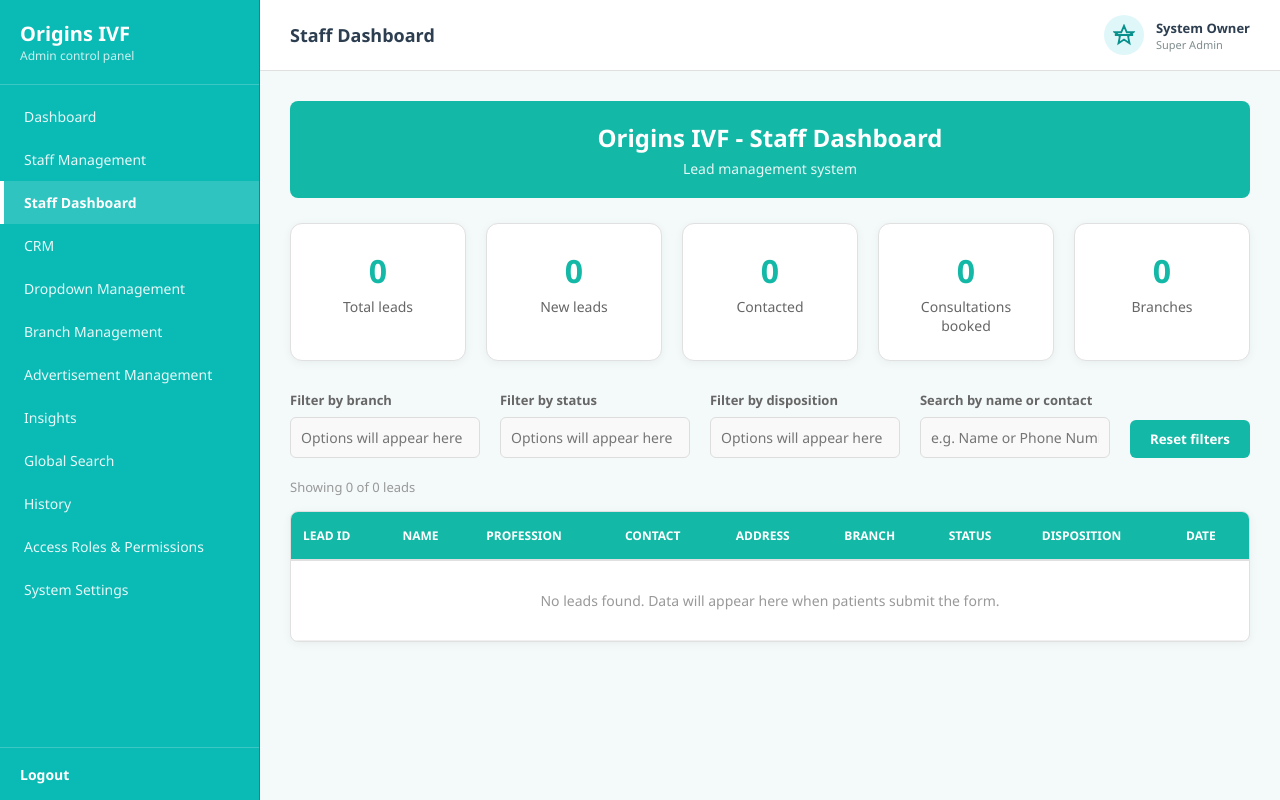
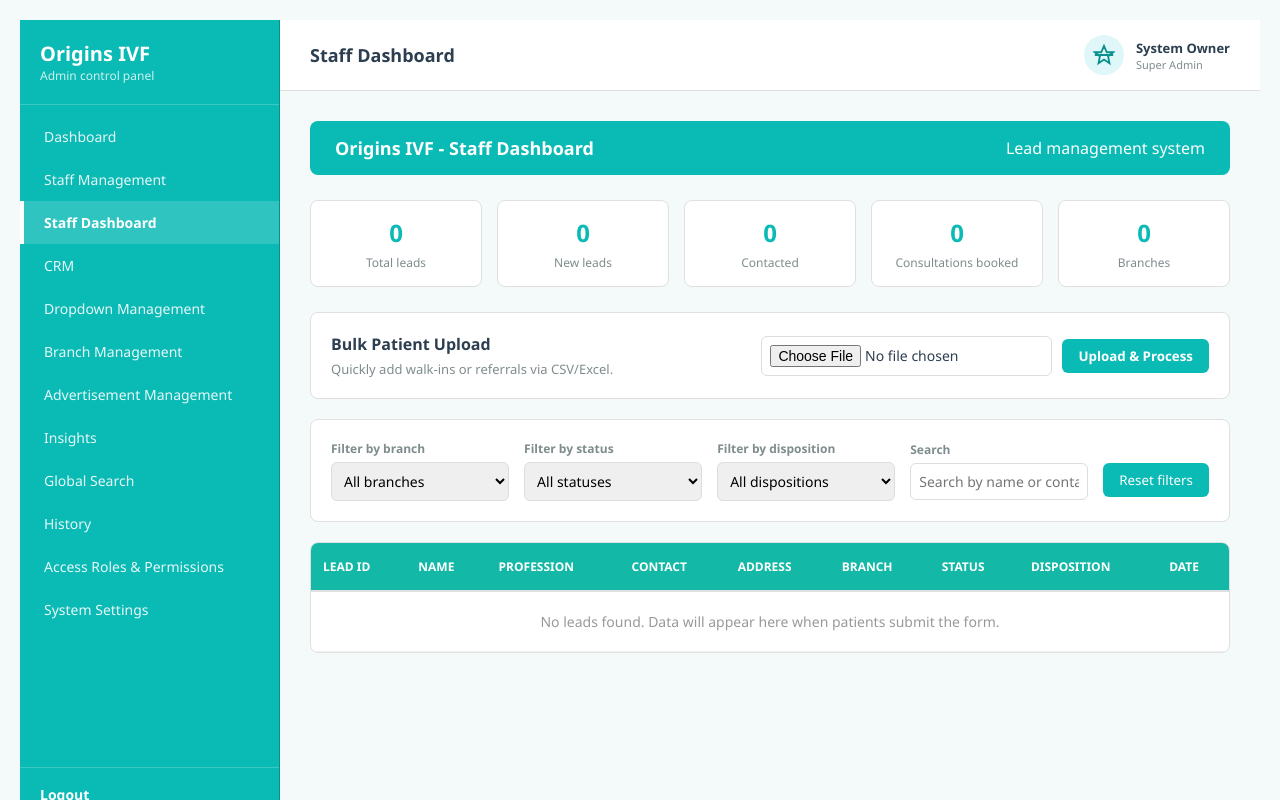
Before and after one commit to Devulapally-hansika/origins-ivf, a Flask app: page /admin/dashboard in a window 1280 px wide, after a click on "Staff Dashboard". Run offline with Flask 3, Linux system fonts and the light colour scheme.

Commit message:
save changes in staff dashboard button access and control

```diff
--- a/templates/admin/base_layout.html
+++ b/templates/admin/base_layout.html
@@ -80,7 +80,7 @@
             <div id="insights" class="module"><p style="color:#999;">Insights Module</p></div>
             <div id="search" class="module">{% include "admin/global_search_module.html" %}</div>
             <div id="history" class="module">{% include "admin/change_history_module.html" %}</div>
-            <div id="roles" class="module"><p style="color:#999;">Roles & Permissions Module</p></div>
+            <div id="roles" class="module">{% include "admin/roles_permissions_module.html" %}</div>
             <div id="settings" class="module"><p style="color:#999;">System Settings Module</p></div>
         </div>
     </div>
--- /dev/null
+++ b/templates/admin/roles_permissions_module.html
@@ -0,0 +1,114 @@
+<style>
+    .roles-card {
+        background: white;
+        border-radius: 8px;
+        padding: 25px;
+        border: 1px solid #eaeaea;
+        box-shadow: 0 1px 3px rgba(0,0,0,0.05);
+    }
+    .roles-title { font-size: 20px; font-weight: 700; color: #1a202c; margin: 0 0 5px 0; }
+    .roles-subtitle { font-size: 14px; color: #718096; margin: 0 0 25px 0; }
+
+    .roles-table { width: 100%; border-collapse: collapse; }
+    .roles-table th {
+        text-align: left;
+        padding: 15px;
+        background: #F0F9F9;
+        color: #4A5568;
+        font-weight: 600;
+        font-size: 13px;
+        text-transform: uppercase;
+        border-bottom: 2px solid #E2E8F0;
+    }
+    .roles-table td {
+        padding: 15px;
+        border-bottom: 1px solid #E2E8F0;
+        font-size: 14px;
+        color: #2D3748;
+    }
+    .roles-table tr:last-child td { border-bottom: none; }
+
+    /* Toggle Switch Styles */
+    .switch { position: relative; display: inline-block; width: 44px; height: 24px; }
+    .switch input { opacity: 0; width: 0; height: 0; }
+    .slider {
+        position: absolute; cursor: pointer;
+        top: 0; left: 0; right: 0; bottom: 0;
+        background-color: #CBD5E0;
+        transition: .4s; border-radius: 24px;
+    }
+    .slider:before {
+        position: absolute; content: "";
+        height: 18px; width: 18px;
+        left: 3px; bottom: 3px;
+        background-color: white;
+        transition: .4s; border-radius: 50%;
+        box-shadow: 0 2px 4px rgba(0,0,0,0.2);
+    }
+    input:checked + .slider { background-color: var(--tiffany); }
+    input:checked + .slider:before { transform: translateX(20px); }
+
+    .center-col { text-align: center; }
+</style>
+
+<div class="roles-card">
+    <h3 class="roles-title">Roles & permissions</h3>
+    <p class="roles-subtitle">Only Super Admin can view or change this page.</p>
+
+    <table class="roles-table">
+        <thead>
+            <tr>
+                <th style="width: 50%;">FEATURE</th>
+                <th class="center-col">ADMIN</th>
+                <th class="center-col">STAFF</th>
+            </tr>
+        </thead>
+        <tbody>
+            <tr>
+                <td>Admin Dashboard</td>
+                <td class="center-col"><label class="switch"><input type="checkbox" checked><span class="slider"></span></label></td>
+                <td class="center-col"><label class="switch"><input type="checkbox"><span class="slider"></span></label></td>
+            </tr>
+            <tr>
+                <td>Staff Management</td>
+                <td class="center-col"><label class="switch"><input type="checkbox" checked><span class="slider"></span></label></td>
+                <td class="center-col"><label class="switch"><input type="checkbox"><span class="slider"></span></label></td>
+            </tr>
+            <tr>
+                <td>Dropdown Management</td>
+                <td class="center-col"><label class="switch"><input type="checkbox" checked><span class="slider"></span></label></td>
+                <td class="center-col"><label class="switch"><input type="checkbox"><span class="slider"></span></label></td>
+            </tr>
+            <tr>
+                <td>Branch Management</td>
+                <td class="center-col"><label class="switch"><input type="checkbox" checked><span class="slider"></span></label></td>
+                <td class="center-col"><label class="switch"><input type="checkbox"><span class="slider"></span></label></td>
+            </tr>
+            <tr>
+                <td>Advertisement Management</td>
+                <td class="center-col"><label class="switch"><input type="checkbox" checked><span class="slider"></span></label></td>
+                <td class="center-col"><label class="switch"><input type="checkbox"><span class="slider"></span></label></td>
+            </tr>
+            <tr>
+                <td>CRM</td>
+                <td class="center-col"><label class="switch"><input type="checkbox" checked><span class="slider"></span></label></td>
+                <td class="center-col"><label class="switch"><input type="checkbox" checked><span class="slider"></span></label></td>
+            </tr>
+            <tr>
+                <td>Staff Dashboard</td>
+                <td class="center-col"><label class="switch"><input type="checkbox" checked><span class="slider"></span></label></td>
+                <td class="center-col"><label class="switch"><input type="checkbox" checked><span class="slider"></span></label></td>
+            </tr>
+            <tr>
+                <td>Global Search</td>
+                <td class="center-col"><label class="switch"><input type="checkbox" checked><span class="slider"></span></label></td>
+                <td class="center-col"><label class="switch"><input type="checkbox" checked><span class="slider"></span></label></td>
+            </tr>
+            <tr>
+                <td>Change History</td>
+                <td class="center-col"><label class="switch"><input type="checkbox" checked><span class="slider"></span></label></td>
+                <td class="center-col"><label class="switch"><input type="checkbox"><span class="slider"></span></label></td>
+            </tr>
+        </tbody>
+    </table>
+</div>
--- a/templates/staff/staff_dashboard_module.html
+++ b/templates/staff/staff_dashboard_module.html
@@ -1,62 +1,92 @@
+<!DOCTYPE html>
+<html lang="en">
+<head>
+    <meta charset="UTF-8">
+    <meta name="viewport" content="width=device-width, initial-scale=1.0">
+    <title>Origins IVF - Staff Dashboard</title>
     <style>
-    .staff-header { background: #14b8a6; color: white; padding: 20px 30px; border-radius: 8px; margin-bottom: 25px; text-align: center; }
-    .staff-header h2 { font-size: 24px; margin-bottom: 5px; }
-    .staff-header p { font-size: 14px; opacity: 0.9; }
+        :root { --tiffany: #0ABAB5; --tiffany-dark: #08908C; --tiffany-light: #E0F7FA; --bg: #F4F9F9; --text: #2C3E50; }
+        * { margin: 0; padding: 0; box-sizing: border-box; font-family: 'Segoe UI', sans-serif; }
+        body { background: var(--bg); color: var(--text); padding: 20px; }
 
-    .staff-cards { display: flex; gap: 20px; margin-bottom: 30px; }
-    .staff-card { background: white; padding: 25px; border-radius: 12px; box-shadow: 0 2px 10px rgba(0,0,0,0.05); flex: 1; text-align: center; border: 1px solid #E0E0E0; }
-    .staff-card .number { font-size: 32px; font-weight: bold; color: #14b8a6; margin-bottom: 5px; }
-    .staff-card .label { font-size: 14px; color: #666; }
+        .header { background: var(--tiffany); color: white; padding: 15px 25px; border-radius: 8px; display: flex; justify-content: space-between; align-items: center; margin-bottom: 25px; }
+        .header h2 { font-size: 18px; }
 
-    .staff-filters { display: flex; gap: 20px; margin-bottom: 20px; align-items: flex-end; flex-wrap: wrap; }
-    .filter-group { flex: 1; min-width: 150px; }
-    .filter-group label { display: block; font-size: 13px; color: #666; margin-bottom: 8px; font-weight: 600; }
+        .stats-grid { display: grid; grid-template-columns: repeat(5, 1fr); gap: 15px; margin-bottom: 25px; }
+        .stat-card { background: white; padding: 15px; border-radius: 8px; border: 1px solid #E0E0E0; text-align: center; }
+        /* CHANGED: Numbers are now Tiffany Blue */
+        .stat-card .val { font-size: 24px; font-weight: bold; color: var(--tiffany); }
+        .stat-card .label { font-size: 12px; color: #7F8C8D; margin-top: 5px; }
 
-    /* Changed from select to plain input for now */
-    .filter-group input[type="text"] { width: 100%; padding: 10px; border: 1px solid #ddd; border-radius: 6px; font-size: 14px; background: #f9f9f9; color: #999; }
-    .btn-reset { background: #14b8a6; color: white; border: none; padding: 10px 20px; border-radius: 6px; cursor: pointer; font-weight: 600; }
+        .bulk-upload-container { background: white; padding: 20px; border-radius: 8px; border: 1px solid #E0E0E0; margin-bottom: 20px; display: flex; justify-content: space-between; align-items: center; }
+        .bulk-info h3 { font-size: 16px; color: var(--text); margin-bottom: 5px; font-weight: 700; }
+        .bulk-info p { font-size: 13px; color: #7F8C8D; margin: 0; }
+        .bulk-form { display: flex; gap: 10px; align-items: center; }
+        .bulk-form input[type="file"] { padding: 8px; border: 1px solid #ddd; border-radius: 6px; font-size: 14px; background: white; }
+        .btn-upload { background: var(--tiffany); color: white; border: none; padding: 8px 16px; border-radius: 6px; cursor: pointer; font-weight: 600; }
+        .btn-upload:hover { background: var(--tiffany-dark); }
 
-    .staff-table-container { background: white; border-radius: 8px; box-shadow: 0 2px 10px rgba(0,0,0,0.05); overflow-x: auto; border: 1px solid #E0E0E0; }
+        .filters-container { background: white; padding: 20px; border-radius: 8px; border: 1px solid #E0E0E0; margin-bottom: 20px; display: flex; gap: 15px; flex-wrap: wrap; align-items: center; }
+        .filter-group { display: flex; flex-direction: column; gap: 5px; flex: 1; min-width: 150px; }
+        .filter-group label { font-size: 12px; color: #7F8C8D; font-weight: 600; }
+        .filter-group select, .filter-group input { padding: 8px; border: 1px solid #ddd; border-radius: 6px; font-size: 14px; }
+        /* CHANGED: Reset button is now Tiffany Blue */
+        .btn-reset { background: var(--tiffany); color: white; border: none; padding: 8px 16px; border-radius: 6px; cursor: pointer; margin-top: 18px; }
+        .btn-reset:hover { background: var(--tiffany-dark); }
+
+        .table-container { background: white; border-radius: 8px; border: 1px solid #E0E0E0; overflow-x: auto; }
         table { width: 100%; border-collapse: collapse; font-size: 14px; }
-    th { background: #14b8a6; color: white; text-align: left; padding: 12px; font-weight: 600; }
+        th { background: var(--tiffany-light); color: var(--tiffany-dark); text-align: left; padding: 12px; font-weight: 600; }
         td { padding: 12px; border-bottom: 1px solid #E0E0E0; }
     </style>
+</head>
+<body>
 
-<div class="staff-header">
+    <div class="header">
         <h2>Origins IVF - Staff Dashboard</h2>
-    <p>Lead management system</p>
+        <div>Lead management system</div>
     </div>
 
-<div class="staff-cards">
-    <div class="staff-card"><div class="number">0</div><div class="label">Total leads</div></div>
-    <div class="staff-card"><div class="number">0</div><div class="label">New leads</div></div>
-    <div class="staff-card"><div class="number">0</div><div class="label">Contacted</div></div>
-    <div class="staff-card"><div class="number">0</div><div class="label">Consultations booked</div></div>
-    <div class="staff-card"><div class="number">0</div><div class="label">Branches</div></div>
+    <div class="stats-grid">
+        <div class="stat-card"><div class="val">0</div><div class="label">Total leads</div></div>
+        <div class="stat-card"><div class="val">0</div><div class="label">New leads</div></div>
+        <div class="stat-card"><div class="val">0</div><div class="label">Contacted</div></div>
+        <div class="stat-card"><div class="val">0</div><div class="label">Consultations booked</div></div>
+        <div class="stat-card"><div class="val">0</div><div class="label">Branches</div></div>
     </div>
 
-<div class="staff-filters">
+    <div class="bulk-upload-container">
+        <div class="bulk-info">
+            <h3>Bulk Patient Upload</h3>
+            <p>Quickly add walk-ins or referrals via CSV/Excel.</p>
+        </div>
+        <form action="/upload_bulk_patients" method="POST" enctype="multipart/form-data" class="bulk-form">
+            <input type="file" name="file" accept=".csv, .xlsx" required>
+            <button type="submit" class="btn-upload">Upload & Process</button>
+        </form>
+    </div>
+
+    <div class="filters-container">
         <div class="filter-group">
             <label>Filter by branch</label>
-        <input type="text" disabled placeholder="Options will appear here">
+            <select><option>All branches</option><option>Hyderabad</option><option>Khammam</option><option>Sathupally</option><option>Warangal</option><option>Vikarabad</option></select>
         </div>
         <div class="filter-group">
             <label>Filter by status</label>
-        <input type="text" disabled placeholder="Options will appear here">
+            <select><option>All statuses</option><option>New Lead</option><option>Contacted</option></select>
         </div>
         <div class="filter-group">
             <label>Filter by disposition</label>
-        <input type="text" disabled placeholder="Options will appear here">
+            <select><option>All dispositions</option><option>Interested</option><option>Not Interested</option><option>Callback Requested</option><option>Wrong Number</option></select>
         </div>
         <div class="filter-group">
-        <label>Search by name or contact</label>
-        <input type="text" placeholder="e.g. Name or Phone Number">
+            <label>Search</label>
+            <input type="text" placeholder="Search by name or contact">
         </div>
         <button class="btn-reset">Reset filters</button>
     </div>
-<p style="color: #999; font-size: 13px; margin-bottom: 15px;">Showing 0 of 0 leads</p>
 
-<div class="staff-table-container">
+    <div class="table-container">
         <table>
             <thead>
                 <tr>
@@ -65,7 +95,10 @@
                 </tr>
             </thead>
             <tbody>
-            <tr><td colspan="9" style="text-align:center; color:#999; padding: 30px;">No leads found. Data will appear here when patients submit the form.</td></tr>
+                <tr><td colspan="9" style="text-align:center; color:#999; padding: 20px;">No leads found. Data will appear here when patients submit the form.</td></tr>
             </tbody>
         </table>
     </div>
+
+</body>
+</html>
```
Lines whose indentation alone changed are shown as unchanged.
